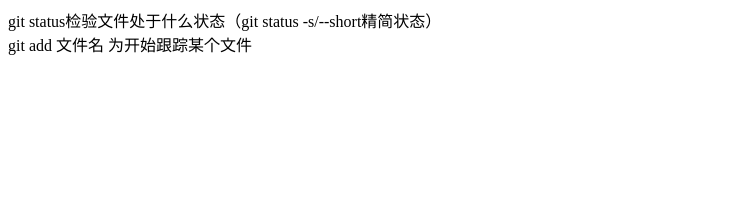
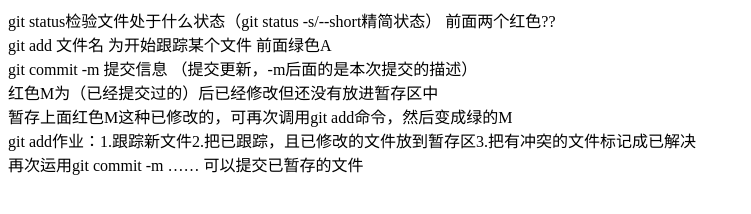
Before and after one commit to wxt13/Project_01, a plain HTML site: page index.html in a window 1280 px wide. Shown: the whole page, without its empty margins (0-751 px from the left). Drawn offline with Linux system fonts and the light colour scheme.

Commit message:
再次更新index.html内容

```diff
--- a/index.html
+++ b/index.html
@@ -9,8 +9,13 @@
 </head>
 
 <body>
-    <div>git status检验文件处于什么状态（git status -s/--short精简状态）</div>
-    <div>git add 文件名 为开始跟踪某个文件</div>
+    <div>git status检验文件处于什么状态（git status -s/--short精简状态） 前面两个红色??</div>
+    <div>git add 文件名 为开始跟踪某个文件 前面绿色A</div>
+    <div>git commit -m 提交信息 （提交更新，-m后面的是本次提交的描述）</div>
+    <div>红色M为（已经提交过的）后已经修改但还没有放进暂存区中</div>
+    <div>暂存上面红色M这种已修改的，可再次调用git add命令，然后变成绿的M</div>
+    <div>git add作业：1.跟踪新文件2.把已跟踪，且已修改的文件放到暂存区3.把有冲突的文件标记成已解决</div>
+    <div>再次运用git commit -m …… 可以提交已暂存的文件</div>
 </body>
 
 </html>
```
